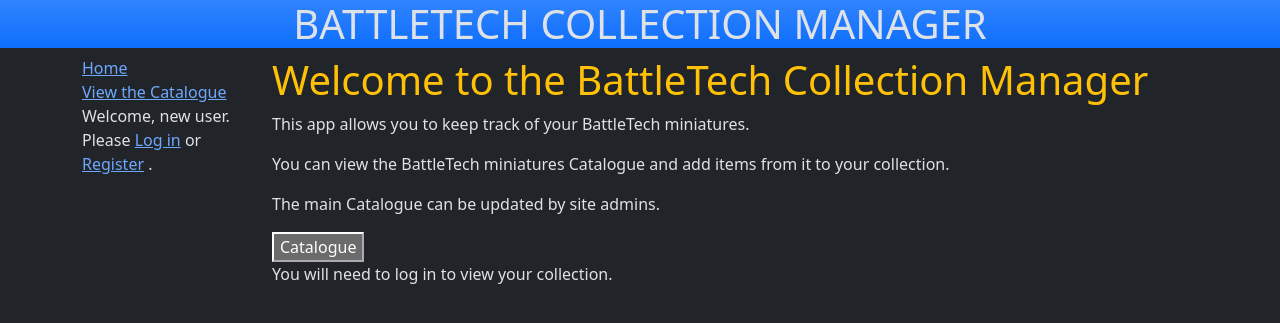
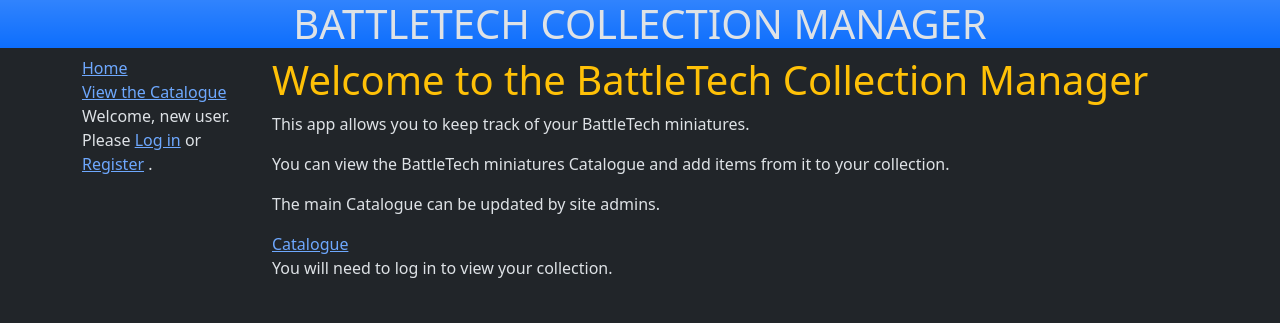
Before and after one commit to Jamzieeeee/BattleTech-Collection-Manager, a Django app: page / in a window 1280 px wide. Shown: the top 323 px of the page. Run offline with Django 4.2, Linux system fonts and the light colour scheme.

Commit message:
Fix favicon, replace homepage buttons with links

```diff
--- a/templates/base_generic.html
+++ b/templates/base_generic.html
@@ -8,7 +8,7 @@
     integrity="sha384-QWTKZyjpPEjISv5WaRU9OFeRpok6YctnYmDr5pNlyT2bRjXh0JMhjY6hW+ALEwIH" crossorigin="anonymous">
   {% load static %}
   <link rel="stylesheet" href="{% static 'css/style.css' %}">
-  <link rel="shortcut icon" type="image/png" href="{% static 'favicon.ico' %}"/>
+  <link rel="shortcut icon" type="image/png" href="{% static 'favicon.png' %}">
   {% block title %}
   <title>BattleTech Collection Manager</title>
   {% endblock %}
--- a/templates/homepage.html
+++ b/templates/homepage.html
@@ -11,10 +11,10 @@
     <p>You can view the BattleTech miniatures Catalogue and add items from it to your collection.</p>
     <p>The main Catalogue can be updated by site admins.</p>
 
-    <a href="{% url 'list_catalogue' %}"><button>Catalogue</button></a>
+    <a href="{% url 'list_catalogue' %}">Catalogue</a>
     <br>
     {% if user.is_authenticated %}
-    <a href="{% url 'list_collection' %}"><button>Collection</button></a>
+    <a href="{% url 'list_collection' %}">Collection</a>
     {% else %}
     <p>You will need to log in to view your collection.</p>
     {% endif %}
```
Also changed, not shown: static/favicon.png (renamed from static/favicon.ico).
